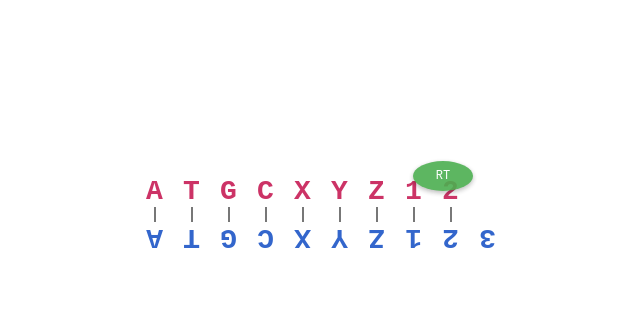
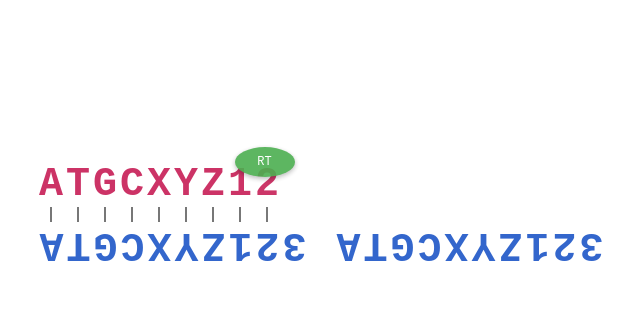
Before and after one commit to pentamorfico/notion_test, a plain HTML site: page polymerization.html in a window 1280 px wide. Shown: the part 186-506 px from the top of the page, without its empty margins (319-959 px from the left). Drawn offline with Linux system fonts and the light colour scheme.

Commit message:
Update polymerization.html

```diff
--- a/polymerization.html
+++ b/polymerization.html
@@ -41,8 +41,8 @@
     }
 
     .base {
-    font-size: 28px;
-    width: 35px;
+    font-size: 40px;
+    width: 25px;
     text-align: center;
     position: relative;
     font-weight: bold; /* 👈 ADD THIS LINE */
@@ -105,7 +105,7 @@
 <script>
   document.addEventListener('DOMContentLoaded', function () {
     const urlParams = new URLSearchParams(window.location.search);
-    const userSequence = urlParams.get('sequence') || 'ATGCXYZ123';
+    const userSequence = urlParams.get('sequence') || 'ATGCXYZ123 ATGCXYZ123';
     const templateSequence = userSequence.toUpperCase();
 
     const complementaryBase = {
```
